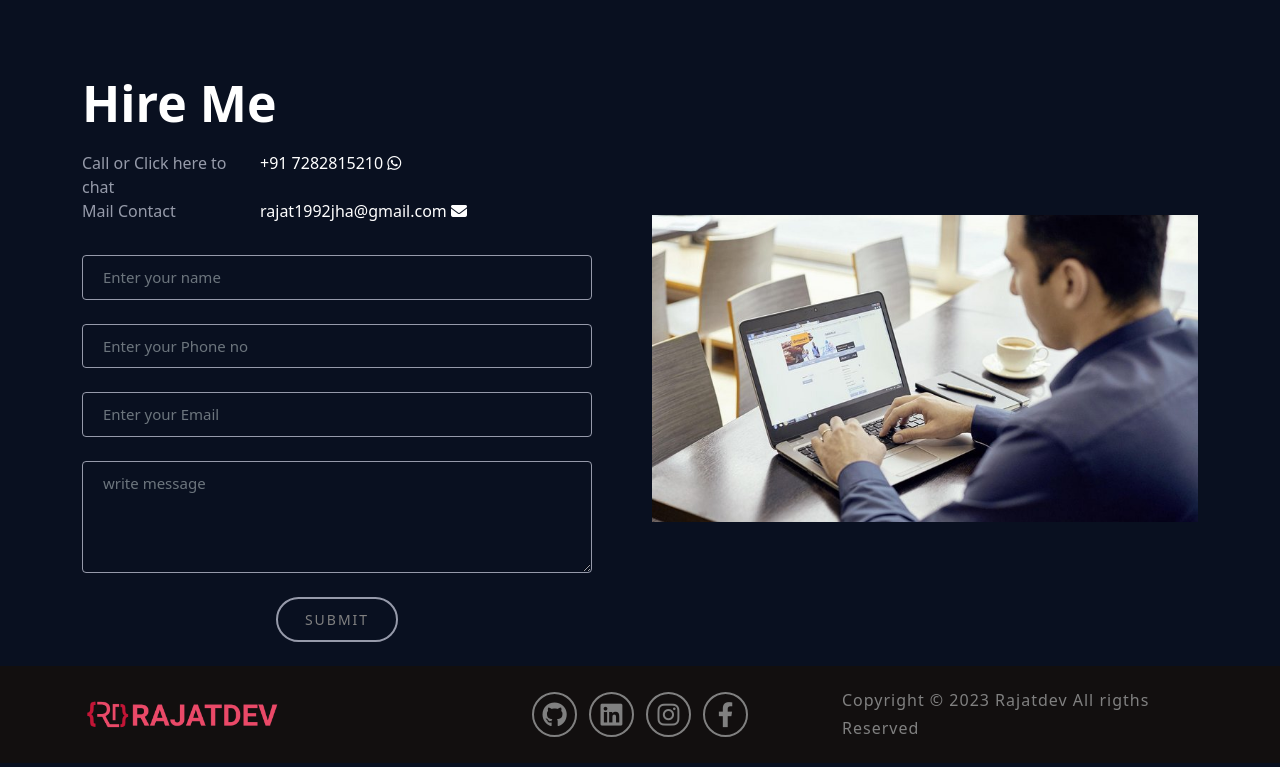
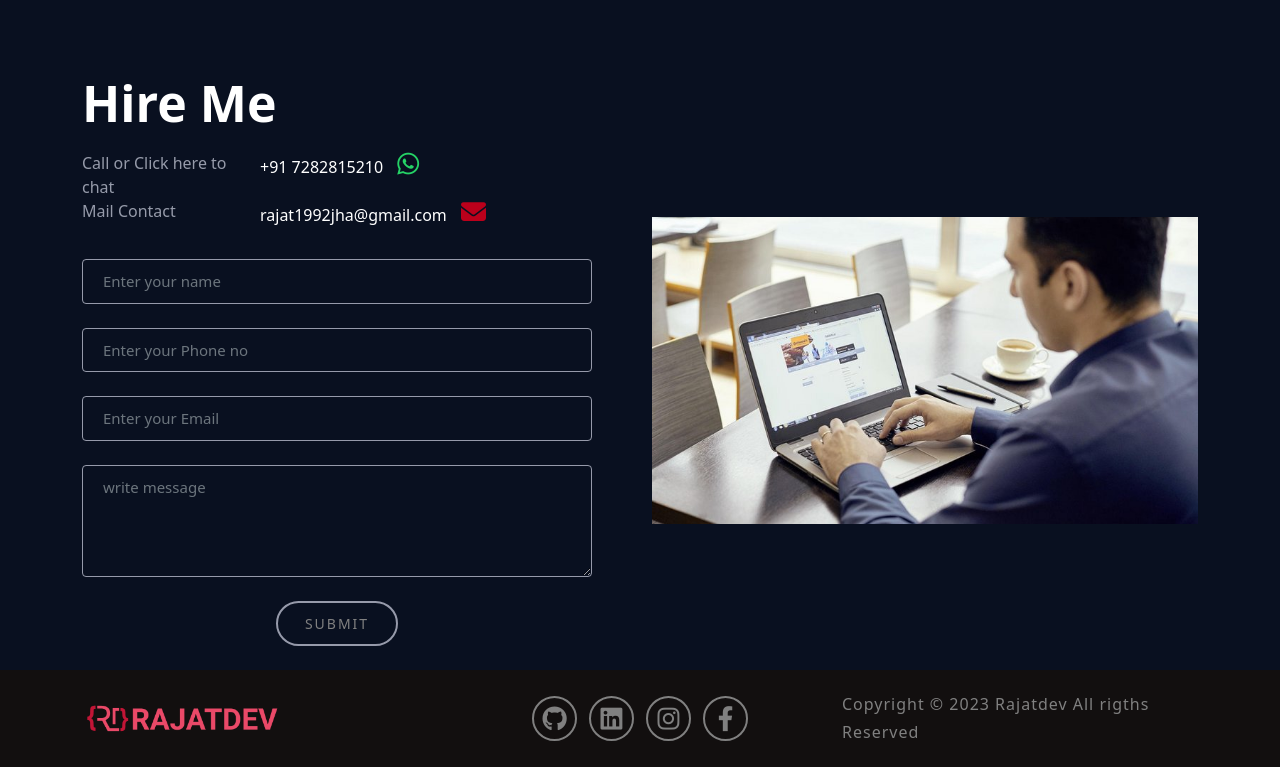
Before and after one commit to rajatdev1/Rajatportfolio, a plain HTML site: page index.html in a window 1280 px wide. Shown: the part 2381-3148 px from the top of the page. Drawn offline with nearby package versions, Linux system fonts and the light colour scheme.

Commit message:
Update style.css

```diff
--- a/css/style.css
+++ b/css/style.css
@@ -323,6 +323,19 @@ color: white;
     color: var(--bg-white);
 }
 
+#whatsapp{
+    color: #25D366;
+    margin-left: 10px;
+    font-size: 25px;
+}
+
+#mail{
+    color: #BB001B;
+    margin-left: 10px;
+    font-size: 25px;
+}
+
+
 .footer_wrapper{
     background-color: rgb(18, 15, 15);
     padding: 20px 0;
```
